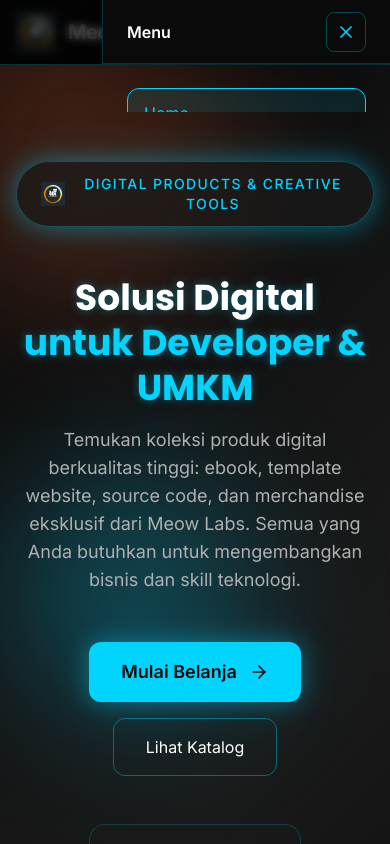
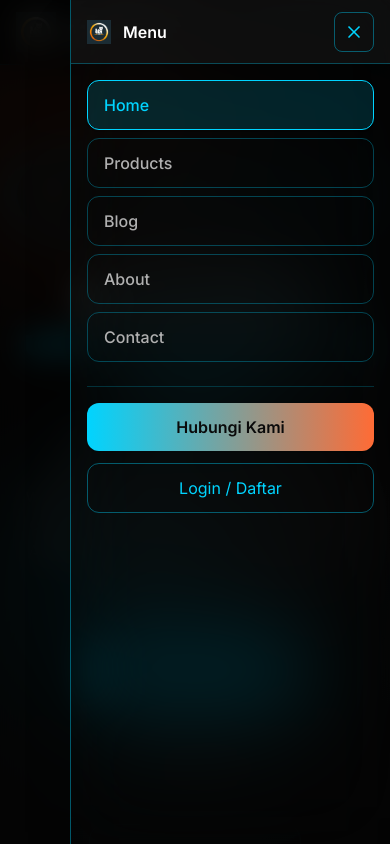
Before and after one commit to Urdemonlord/meowlabs-store, a React (Vite) app: page / in a window 390 px wide. Both pictures are taken after a click on the button 352 px from the left and 32 px from the top of the page. Shown: the top 844 px of the page. Built offline with nearby package versions, Linux system fonts and the light colour scheme.

Commit message:
On branch main  Your branch is up to date with 'origin/main'.
 Changes to be committed:
	modified:   src/components/Header.tsx
	modified:   src/index.css

```diff
--- a/src/components/Header.tsx
+++ b/src/components/Header.tsx
@@ -41,6 +41,7 @@ const Header: React.FC<HeaderProps> = ({ onNavigate, currentPage }) => {
   }, [isMenuOpen]);
 
   return (
+    <>
       <header className="sticky top-0 z-50 border-b border-cyberpunk-accent-cyan/20 bg-cyberpunk-primary-bg/80 backdrop-blur-xl">
         <div className="max-w-7xl mx-auto px-4 sm:px-6 lg:px-8">
           <div className="flex items-center justify-between h-16">
@@ -144,28 +145,39 @@ const Header: React.FC<HeaderProps> = ({ onNavigate, currentPage }) => {
             </div>
           </div>
         </div>
+      </header>
 
-      {/* Mobile navigation drawer */}
+      {/* Mobile navigation drawer - Portal overlay */}
       {isMenuOpen && (
-        <div className="lg:hidden">
+        <div className="lg:hidden fixed inset-0 z-[60]">
           <div
-            className="fixed inset-0 bg-black/60 backdrop-blur-sm"
+            className="fixed inset-0 bg-black/80 backdrop-blur-lg"
             onClick={() => setIsMenuOpen(false)}
           />
-          <div className="fixed top-0 right-0 h-full w-72 sm:w-80 bg-cyberpunk-primary-bg border-l border-cyberpunk-accent-cyan/20 shadow-2xl">
-            <div className="flex items-center justify-between px-6 h-16 border-b border-cyberpunk-accent-cyan/20">
+          <div className="fixed top-0 right-0 h-full w-80 sm:w-96 bg-cyberpunk-primary-bg/98 backdrop-blur-2xl border-l border-cyberpunk-accent-cyan/40 shadow-2xl animate-slide-in-right">
+            <div className="flex items-center justify-between px-4 sm:px-6 h-16 border-b border-cyberpunk-accent-cyan/30 bg-cyberpunk-secondary-bg/50">
+              <div className="flex items-center gap-3">
+                <img
+                  src="/img/logo-meowlabs.webp"
+                  alt="Meow Labs Logo"
+                  className="w-6 h-6 object-contain"
+                  onError={(e) => {
+                    e.currentTarget.src = "/img/logo-meowlabs.svg";
+                  }}
+                />
                 <span className="text-base font-semibold text-white">Menu</span>
+              </div>
               <button
                 onClick={() => setIsMenuOpen(false)}
-                className="inline-flex items-center justify-center w-10 h-10 rounded-lg border border-cyberpunk-accent-cyan/30 text-cyberpunk-accent-cyan"
+                className="inline-flex items-center justify-center w-10 h-10 rounded-lg border border-cyberpunk-accent-cyan/40 text-cyberpunk-accent-cyan hover:bg-cyberpunk-accent-cyan/10 transition-colors"
                 aria-label="Tutup menu"
               >
                 <X className="w-5 h-5" />
               </button>
             </div>
 
-            <div className="p-6 space-y-6 overflow-y-auto h-[calc(100%-4rem)]">
-              <nav className="space-y-3">
+            <div className="p-4 sm:p-6 space-y-6 overflow-y-auto h-[calc(100%-4rem)] scrollbar-cyberpunk">
+              <nav className="space-y-2">
                 {navigation.map((item) => {
                   const isActive =
                     item.page === currentPage ||
@@ -175,22 +187,22 @@ const Header: React.FC<HeaderProps> = ({ onNavigate, currentPage }) => {
                     <button
                       key={item.label}
                       onClick={() => handleNavigate(item.page)}
-                      className={`w-full text-left px-4 py-3 rounded-xl border transition-colors ${
+                      className={`w-full text-left px-4 py-3 rounded-xl border transition-all duration-200 ${
                         isActive
-                          ? 'border-cyberpunk-accent-cyan text-cyberpunk-accent-cyan bg-cyberpunk-accent-cyan/10'
-                          : 'border-cyberpunk-accent-cyan/20 text-cyberpunk-text-secondary hover:text-cyberpunk-accent-cyan hover:border-cyberpunk-accent-cyan/40'
+                          ? 'border-cyberpunk-accent-cyan text-cyberpunk-accent-cyan bg-cyberpunk-accent-cyan/15 shadow-sm'
+                          : 'border-cyberpunk-accent-cyan/30 text-cyberpunk-text-secondary hover:text-cyberpunk-accent-cyan hover:border-cyberpunk-accent-cyan/50 hover:bg-cyberpunk-accent-cyan/5'
                       }`}
                     >
-                      {item.label}
+                      <span className="font-medium">{item.label}</span>
                     </button>
                   );
                 })}
               </nav>
 
-              <div className="space-y-3">
+              <div className="space-y-3 pt-4 border-t border-cyberpunk-accent-cyan/20">
                 <button
                   onClick={() => handleNavigate('contact')}
-                  className="w-full inline-flex items-center justify-center px-4 py-3 rounded-xl bg-cyberpunk-accent-cyan text-cyberpunk-dark font-semibold shadow-cyberpunk"
+                  className="w-full inline-flex items-center justify-center px-4 py-3 rounded-xl bg-gradient-to-r from-cyberpunk-accent-cyan to-cyberpunk-accent-pink text-cyberpunk-dark font-semibold shadow-sm hover:shadow-md transition-all duration-200"
                 >
                   Hubungi Kami
                 </button>
@@ -198,14 +210,14 @@ const Header: React.FC<HeaderProps> = ({ onNavigate, currentPage }) => {
                 {isAuthenticated ? (
                   <button
                     onClick={() => handleNavigate('account')}
-                    className="w-full inline-flex items-center justify-center px-4 py-3 rounded-xl border border-cyberpunk-accent-cyan/40 text-white hover:border-cyberpunk-accent-cyan/60"
+                    className="w-full inline-flex items-center justify-center px-4 py-3 rounded-xl border border-cyberpunk-accent-cyan/40 text-white hover:border-cyberpunk-accent-cyan/60 hover:bg-cyberpunk-accent-cyan/10 transition-all duration-200"
                   >
                     Kelola Akun
                   </button>
                 ) : (
                   <button
                     onClick={() => handleNavigate('login')}
-                    className="w-full inline-flex items-center justify-center px-4 py-3 rounded-xl border border-cyberpunk-accent-cyan/40 text-cyberpunk-accent-cyan hover:bg-cyberpunk-accent-cyan/10"
+                    className="w-full inline-flex items-center justify-center px-4 py-3 rounded-xl border border-cyberpunk-accent-cyan/40 text-cyberpunk-accent-cyan hover:bg-cyberpunk-accent-cyan/10 transition-all duration-200"
                   >
                     Login / Daftar
                   </button>
@@ -215,7 +227,7 @@ const Header: React.FC<HeaderProps> = ({ onNavigate, currentPage }) => {
           </div>
         </div>
       )}
-    </header>
+    </>
   );
 };
 
--- a/src/index.css
+++ b/src/index.css
@@ -169,6 +169,21 @@
   .animate-cyberpunk-flicker {
     animation: cyberpunkFlicker 0.15s infinite linear;
   }
+
+  .animate-slide-in-right {
+    animation: slideInRight 0.3s ease-out;
+  }
+
+  @keyframes slideInRight {
+    from {
+      transform: translateX(100%);
+      opacity: 0;
+    }
+    to {
+      transform: translateX(0);
+      opacity: 1;
+    }
+  }
 }
 
 @layer utilities {
```
Lines whose indentation alone changed are shown as unchanged.
